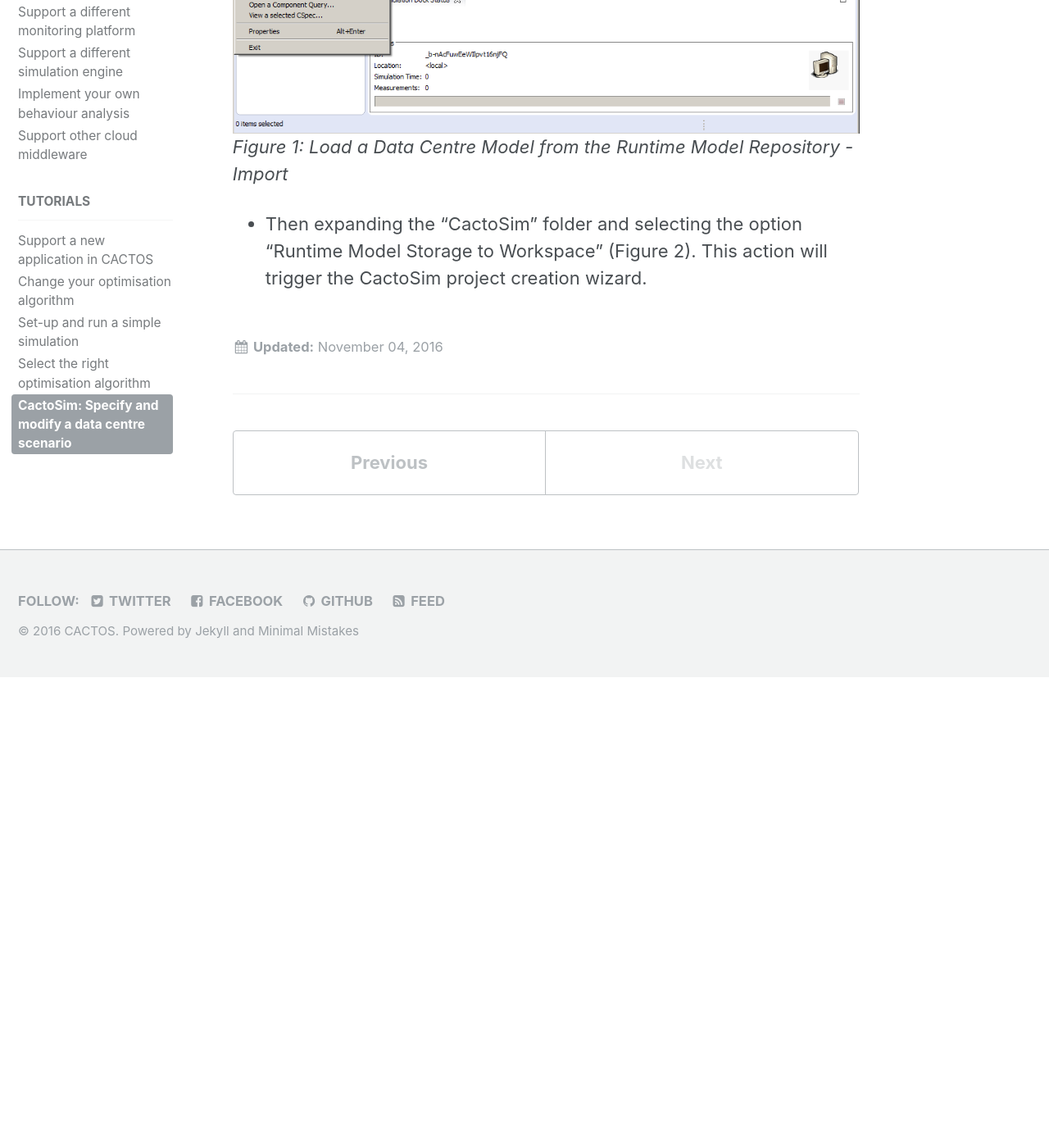
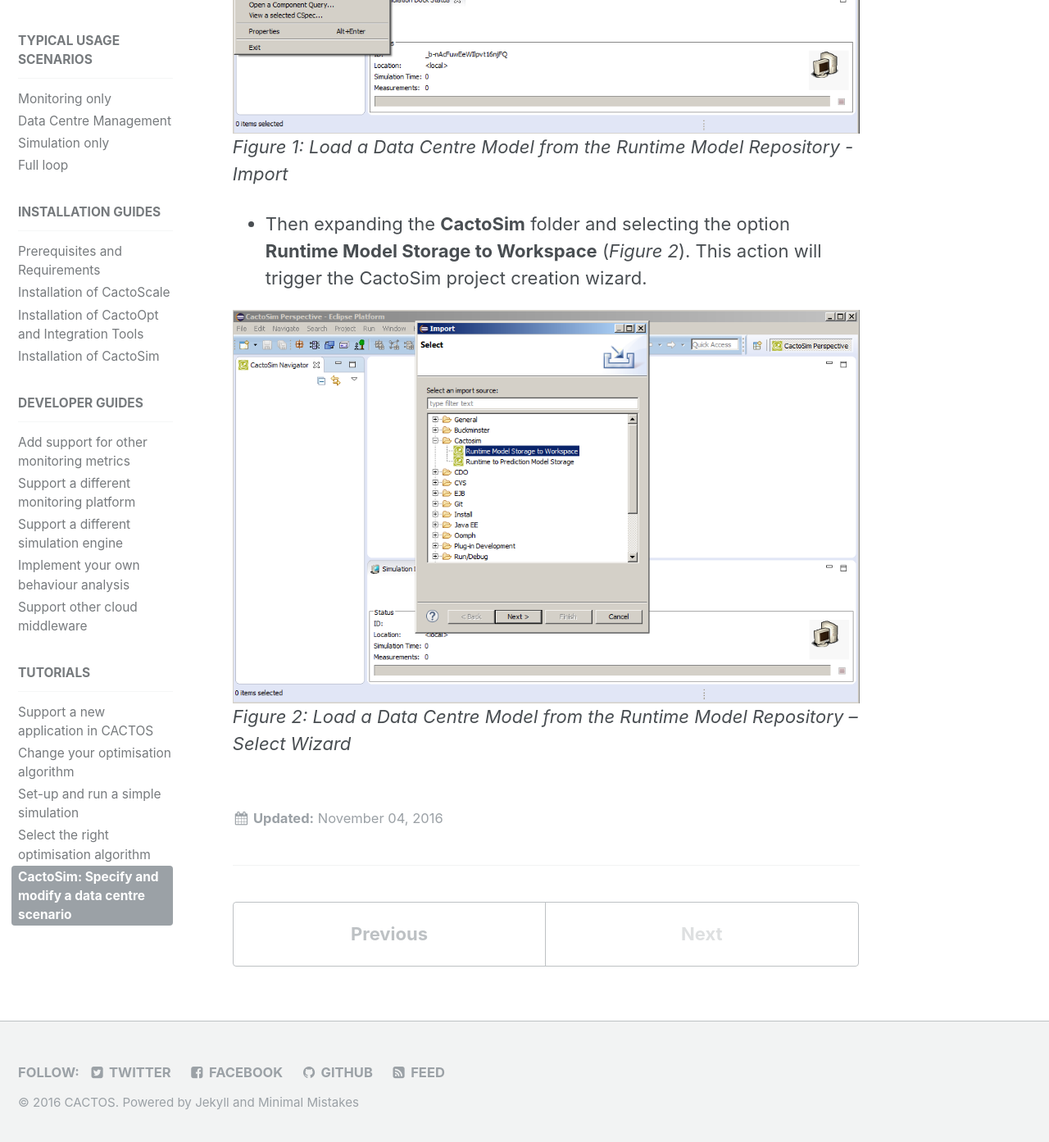
Before and after one commit to cactos/cactos.github.io, a Jekyll site: the page built from _docs/19_cactosim-specify-and-modify-a-data-centre-scenario.md, in a window 1280 px wide and 1400 px high, scrolled down 1349 px. Shown: the top 1393 px of the window at 82% size. Built offline with Jekyll 4.4.1, drawn with Linux system fonts in a browser that asks for light colours; before the commit the page ends 2175 px from its top, so only the background shows below that.

Commit message:
Image 19_2 added

```diff
--- a/_docs/19_cactosim-specify-and-modify-a-data-centre-scenario.md
+++ b/_docs/19_cactosim-specify-and-modify-a-data-centre-scenario.md
@@ -8,6 +8,7 @@ permalink: /docs/tutorials/cactosim-specify-and-modify-a-data-centre-scenario/
 {% include toc %}
 
 [Doc19_1]: {{ base_path }}/assets/images/Doc19_1.png "Load DC"
+[Doc19_2]: {{ base_path }}/assets/images/Doc19_2.png "Load DC - Select"
 
 CactoSim provides a wealth of options to modify and adapt physical or logical data centre resources. This section of the user manual explains the individual building blocks used to define and manipulate various simulation scenarios in CactoSim. Users can combine those building blocks to fit the purpose of a specific data centre analysis.
 
@@ -21,4 +22,7 @@ The CACTOS models can be imported (loaded) from the CDO Runtime Model Storage by
 ![alt text][Doc19_1]
 *Figure 1: Load a Data Centre Model from the Runtime Model Repository - Import*
 
-- Then expanding the “CactoSim” folder and selecting the option “Runtime Model Storage to Workspace” (Figure 2). This action will trigger the CactoSim project creation wizard.
+- Then expanding the __CactoSim__ folder and selecting the option __Runtime Model Storage to Workspace__ (*Figure 2*). This action will trigger the CactoSim project creation wizard.
+
+![alt text][Doc19_2]
+*Figure 2: Load a Data Centre Model from the Runtime Model Repository – Select Wizard*
```
Also changed, not shown: assets/images/Doc19_2.png (added).
